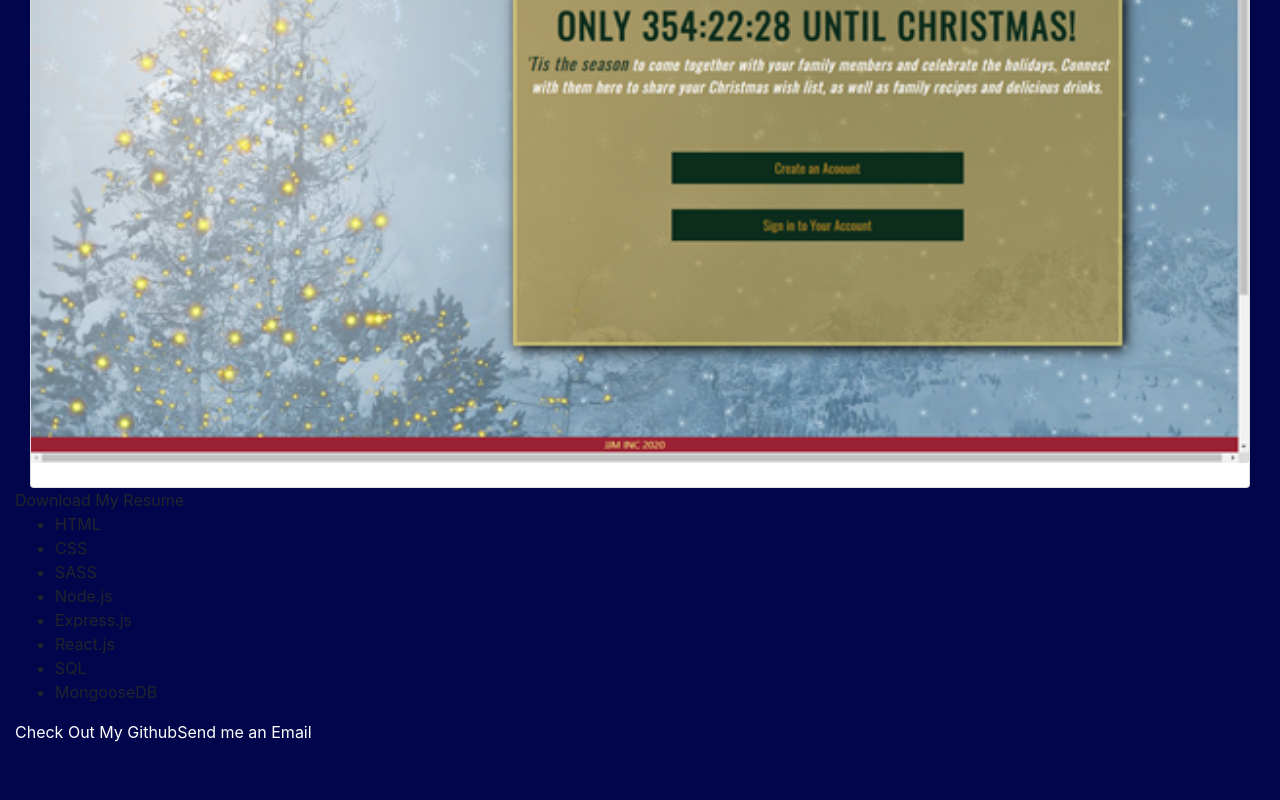
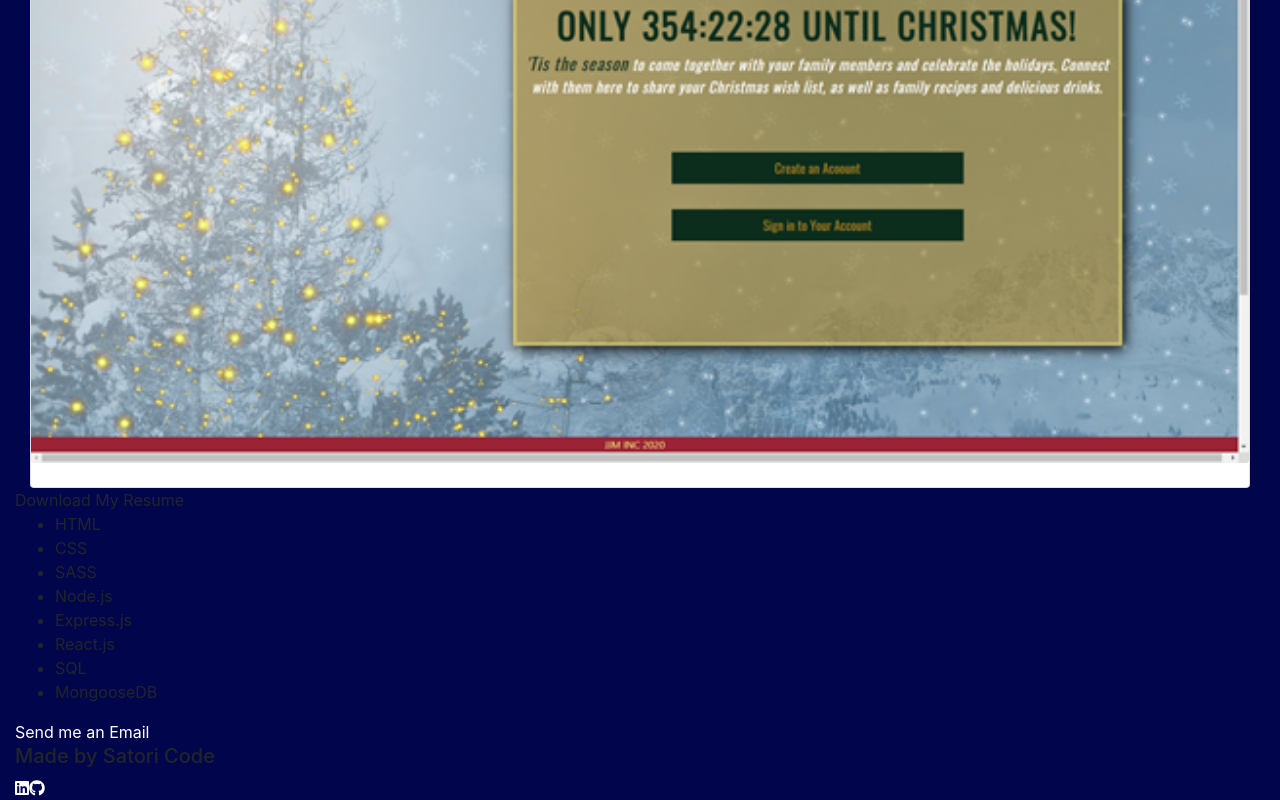
Before and after one commit to msatori/maya-santiago, a React (Create React App) app in the folder maya-santiago/: page / in a window 1280 px wide. Shown: the part 946-1746 px from the top of the page. Before the commit the page ends 1690 px from the top, so only its background shows below. Built offline with nearby package versions, Linux system fonts and the light colour scheme; a web font is replaced by a local one.

Commit message:
added linkedin and github icons

```diff
--- a/maya-santiago/package.json
+++ b/maya-santiago/package.json
@@ -3,6 +3,10 @@
   "version": "0.1.0",
   "private": true,
   "dependencies": {
+    "@fortawesome/fontawesome-svg-core": "^1.2.34",
+    "@fortawesome/free-brands-svg-icons": "^5.15.2",
+    "@fortawesome/free-solid-svg-icons": "^5.15.2",
+    "@fortawesome/react-fontawesome": "^0.1.14",
     "@testing-library/jest-dom": "^5.11.9",
     "@testing-library/react": "^11.2.5",
     "@testing-library/user-event": "^12.7.1",
--- a/maya-santiago/src/App.js
+++ b/maya-santiago/src/App.js
@@ -5,8 +5,13 @@
 import Portfolio from './components/Portfolio';
 import Contact from './components/Contact'
 import Resume from './components/Resume';
-//style imports
+import Footer from './components/Footer';
+//icon imports
+import { library } from '@fortawesome/fontawesome-svg-core'
+import { fab } from '@fortawesome/free-brands-svg-icons'
+import  {faLinkedin, faGithub} from '@fortawesome/free-brands-svg-icons'
 
+library.add(fab, faLinkedin, faGithub );
 
 function App() {
   return (
@@ -18,6 +23,7 @@
         <Resume></Resume>
       </main>
       <Contact></Contact>
+      <Footer></Footer>
     </div>
   );
 }
--- a/maya-santiago/src/components/Contact/index.js
+++ b/maya-santiago/src/components/Contact/index.js
@@ -4,7 +4,7 @@
     return(
         <section className='contact'>
             <div className="contact-container">
-                <a href="https://github.com/msatori">Check Out My Github</a>
+
                 <a href="mailto:msatori.code@gmail.com">Send me an Email</a>
             </div>
         </section>
--- /dev/null
+++ b/maya-santiago/src/components/Footer/index.js
@@ -0,0 +1,25 @@
+import React from 'react';
+import { FontAwesomeIcon } from '@fortawesome/react-fontawesome';
+import { faGithub, faLinkedin } from '@fortawesome/free-brands-svg-icons';
+
+const Footer = () => {
+    return (
+        <section className="footer">
+            <div className="footer-container">
+                <h5 className="footer-text">
+                    Made by Satori Code
+                </h5>
+            </div>
+            <div className="footer-icons">
+                <a href="www.linkedin.com/in/maya-santiago-58565a114" target="blank">
+                    <FontAwesomeIcon icon={faLinkedin} />
+                </a>
+                <a href="https://github.com/msatori" target="blank">
+                    <FontAwesomeIcon icon={faGithub} />
+                </a>
+            </div>
+        </section>
+    )
+};
+
+export default Footer;
```
Also changed, not shown: 2 other files (tests, documents, lock files or other folders).
